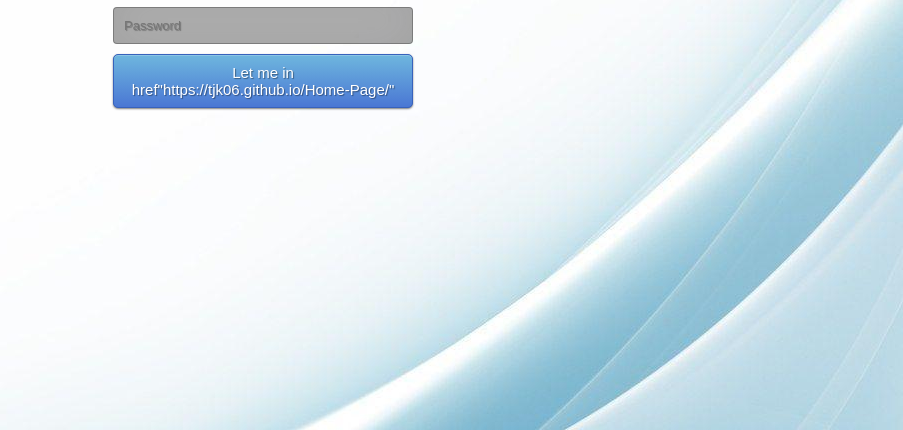
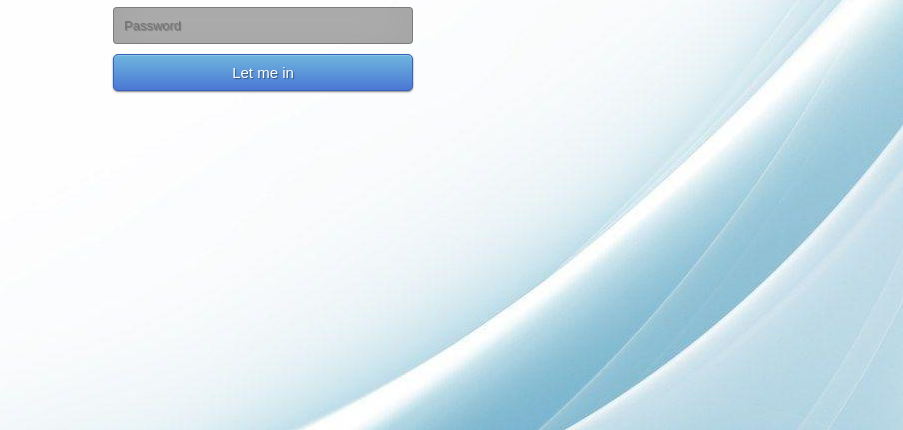
Before and after one commit to TJK06/Login, a plain HTML site: page index.html in a window 1280 px wide. Shown: the part 370-800 px from the top of the page, without its empty margins (377-1280 px from the left). Drawn offline with Linux system fonts and the light colour scheme.

Commit message:
Update index.html

```diff
--- a/index.html
+++ b/index.html
@@ -9,8 +9,7 @@
             <form method="post">
             <input type="text" name="u" placeholder="Username" required="required" />
                 <input type="password" name="p" placeholder="Password" required="required" />
-                <button type="submit" class="btn btn-primary btn-block btn-large">Let me in
-                <a> href"https://tjk06.github.io/Home-Page/"</a></button>
+                <button type="submit" class="btn btn-primary btn-block btn-large">Let me in</button>
             </form>
         </div>
 </body>
```
